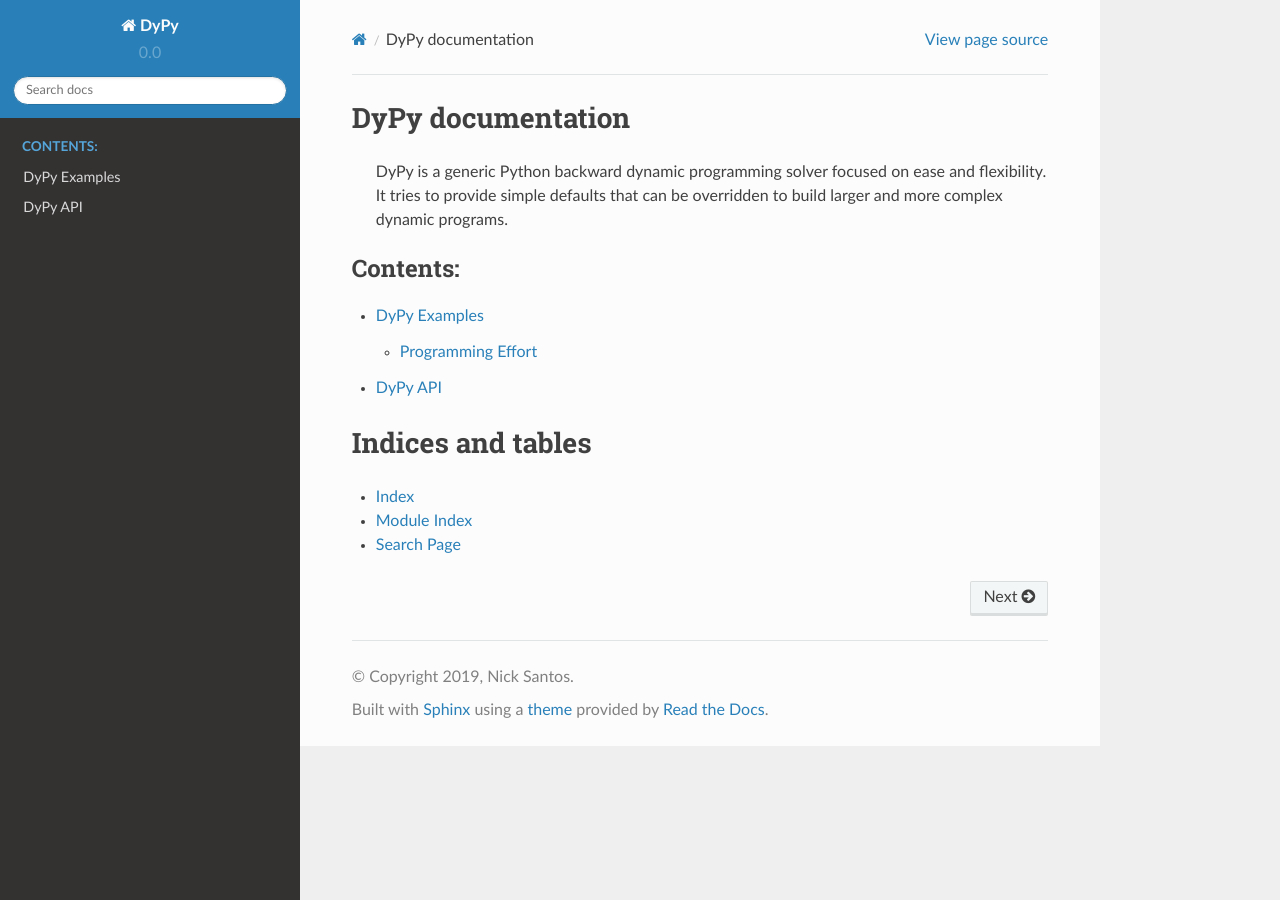
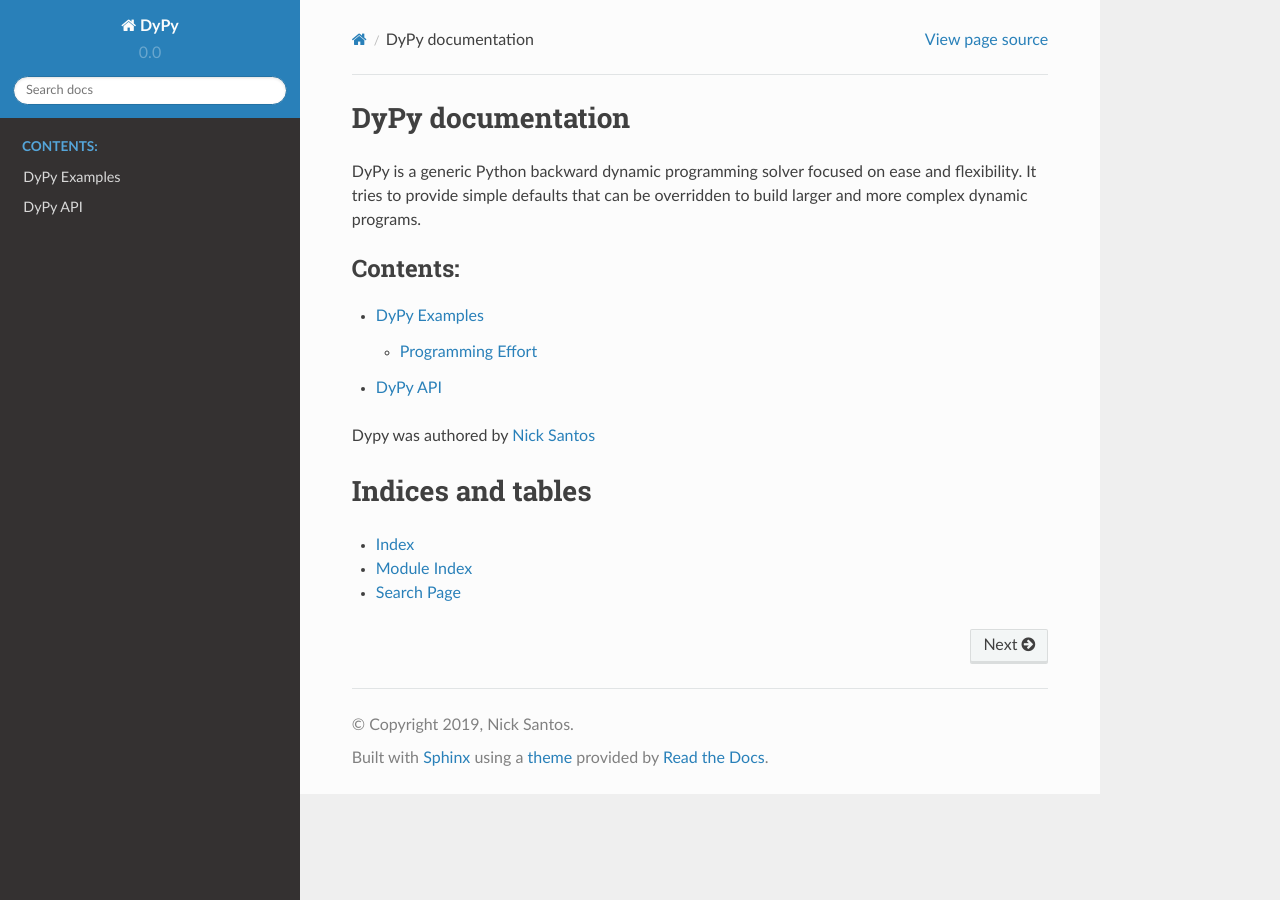
Before and after one commit to nickrsan/dypy, a Sphinx documentation site: the page built from docs/source/index.rst, in a window 1280 px wide. Built offline with Sphinx 7.4.7 and the Read the Docs theme 2.0.0, drawn with Linux system fonts in a browser that asks for light colours.

Commit message:
Updating index page and version for sphinx docs

```diff
--- a/docs/source/index.rst
+++ b/docs/source/index.rst
@@ -6,9 +6,9 @@
 DyPy documentation
 ==================
 
-   DyPy is a generic Python backward dynamic programming solver focused on ease and flexibility.
-   It tries to provide simple defaults that can be overridden to build larger and more complex dynamic
-   programs.
+DyPy is a generic Python backward dynamic programming solver focused on ease and flexibility.
+It tries to provide simple defaults that can be overridden to build larger and more complex dynamic
+programs.
 
 .. toctree::
    :maxdepth: 2
@@ -17,6 +17,8 @@
    examples
    api
 
+Dypy was authored by `Nick Santos <https://nicksantos.com/>`_
+
 Indices and tables
 ==================
 
```
Also changed, not shown: 15 other files.
